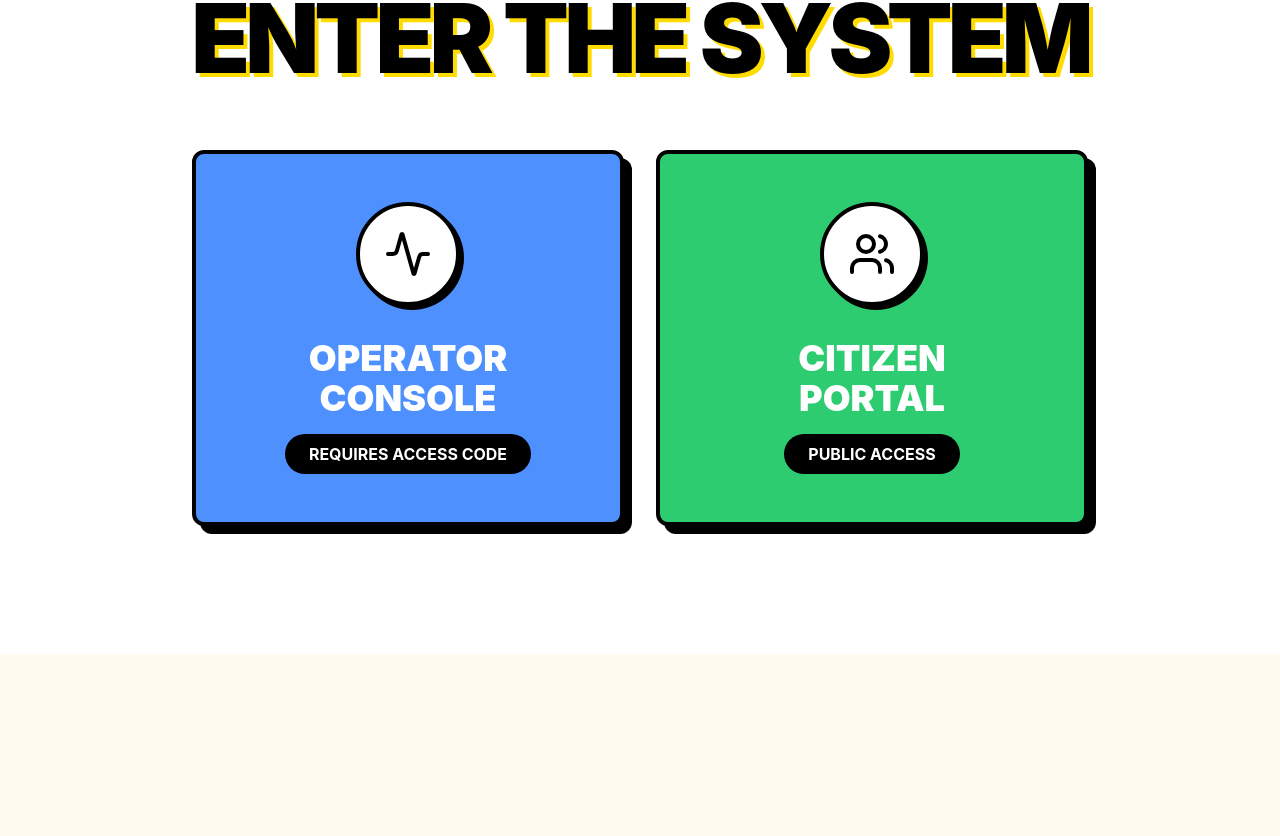
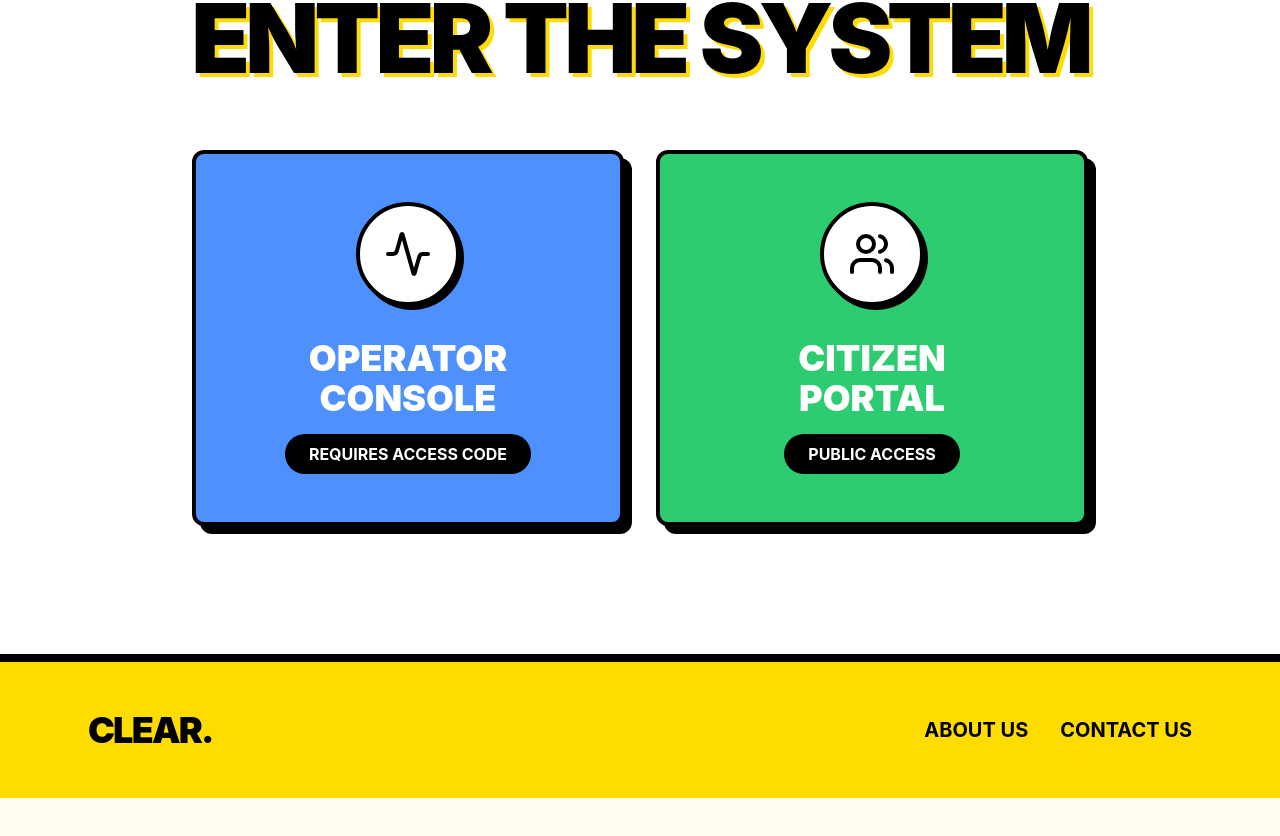
Before and after one commit to adt-kmr/Spandana, a React (Vite) app in the folder frontend/: page / in a window 1280 px wide. Shown: the part 2228-3064 px from the top of the page. Before the commit the page ends 2962 px from the top, so only its background shows below. Built offline with nearby package versions, Linux system fonts and the light colour scheme; no server answers.

Commit message:
slaWidget overflow fixed

```diff
--- a/frontend/src/components/SlaWidget.tsx
+++ b/frontend/src/components/SlaWidget.tsx
@@ -25,7 +25,7 @@ export default function SlaWidget() {
             <p className="text-slate-500 text-sm font-medium italic">N/A — no resolved incidents yet</p>
           ) : (
             <div className="flex items-baseline gap-2">
-              <span className="text-4xl font-bold text-emerald-600">{data?.sla_pct}%</span>
+              <span className="text-4xl font-bold text-emerald-600">{typeof data?.sla_pct === 'number' ? data.sla_pct.toFixed(1) : data?.sla_pct}%</span>
               <span className="text-sm text-slate-500 font-medium">met SLA</span>
             </div>
           )}
--- a/frontend/src/pages/LandingPage.tsx
+++ b/frontend/src/pages/LandingPage.tsx
@@ -149,6 +149,17 @@ export const LandingPage: React.FC = () => {
         </div>
       </section>
 
+      {/* FOOTER */}
+      <footer className="border-t-8 border-black bg-brutal-yellow py-12">
+        <div className="max-w-6xl mx-auto px-6 flex flex-col md:flex-row justify-between items-center gap-6">
+          <div className="text-4xl font-black tracking-tighter">CLEAR.</div>
+          <div className="flex gap-8">
+            <Link to="#" className="font-bold text-xl hover:underline decoration-4 underline-offset-4 uppercase">About Us</Link>
+            <Link to="#" className="font-bold text-xl hover:underline decoration-4 underline-offset-4 uppercase">Contact Us</Link>
+          </div>
+        </div>
+      </footer>
+
     </div>
   );
 };
```
